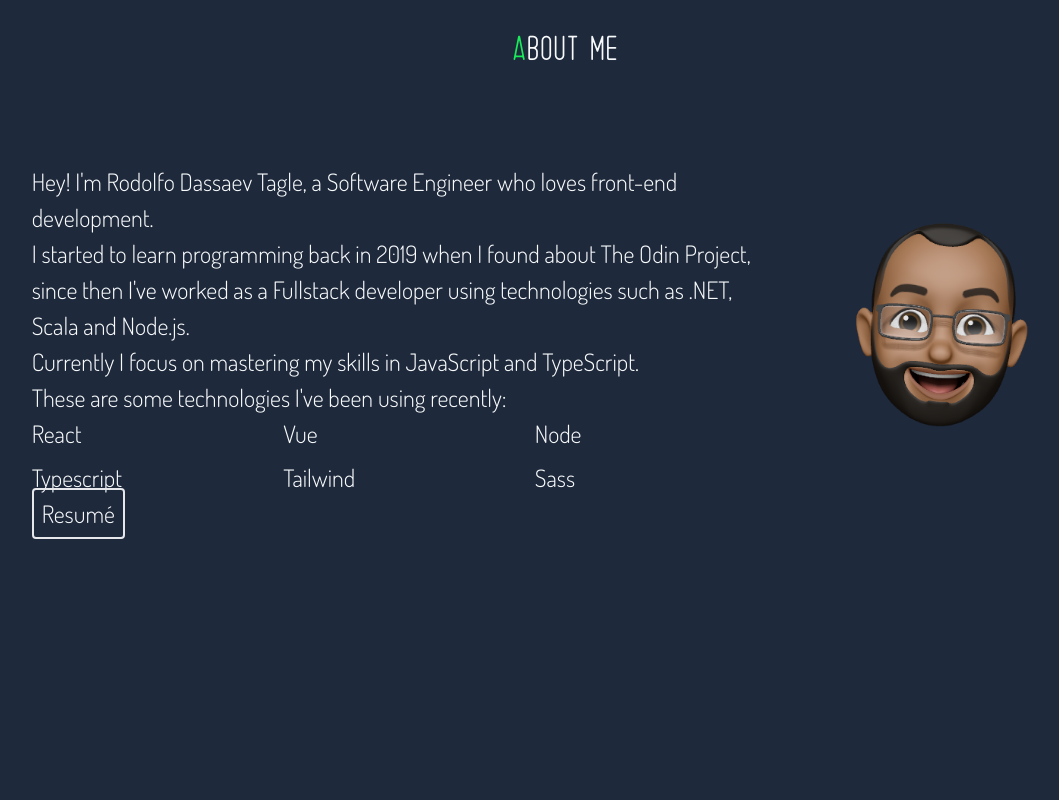
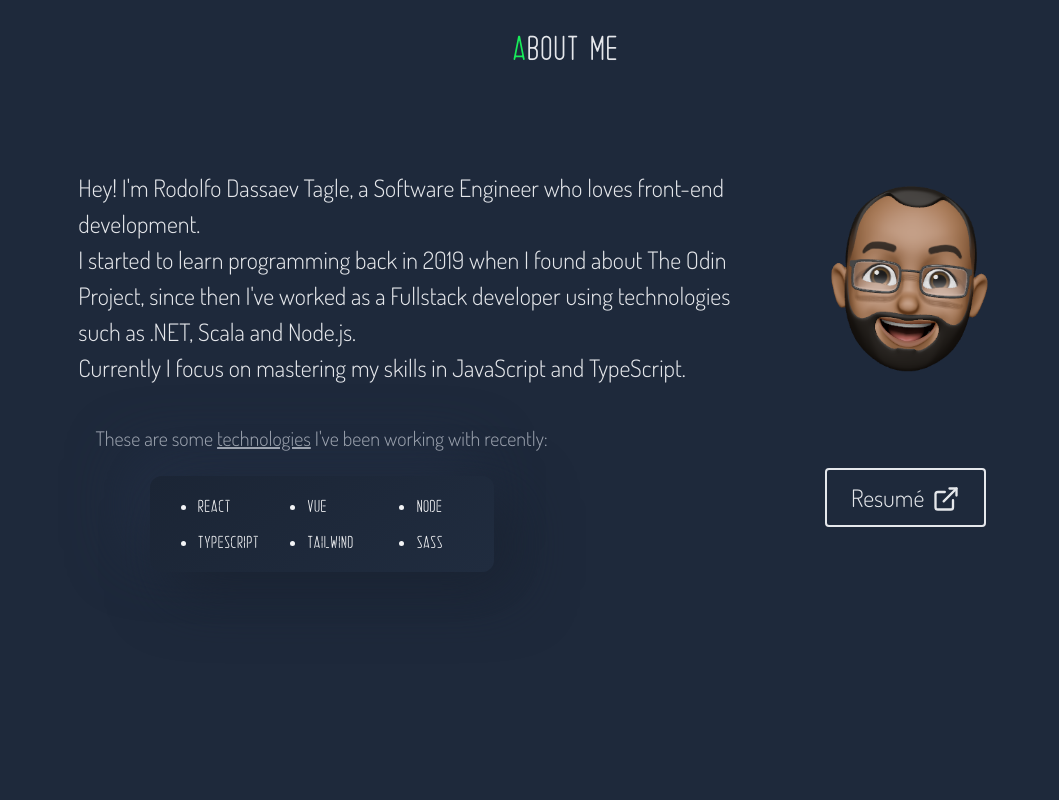
Before and after one commit to dassaevtagle/portfolio_2022, a React (Create React App) app: page / in a window 1280 px wide. Shown: the part 900-1700 px from the top of the page, without its empty margins (75-1134 px from the left). Built offline with nearby package versions, Linux system fonts and the light colour scheme.

Commit message:
add copy of about me section

```diff
--- a/src/assets/scss/index.scss
+++ b/src/assets/scss/index.scss
@@ -15,5 +15,5 @@ body {
   box-sizing: border-box;
   font-family: 'Dosis-Light';
   font-size: x-large;
-  @apply text-slate-50 bg-slate-800;
+  @apply text-gray-200 bg-slate-800;
 }
--- a/src/assets/scss/sections/About.scss
+++ b/src/assets/scss/sections/About.scss
@@ -1,23 +1,27 @@
 .about-grid {
-  @apply grid grid-cols-12 grid-rows-2 mt-24;
+  @apply grid px-14 grid-cols-1 lg:grid-cols-12 lg:grid-rows-2 items-center mt-16;
   grid-template-rows: auto;
 
   &_description {
-    @apply justify-center col-start-2 col-span-7;
+    @apply justify-center lg:col-start-2 lg:col-span-7;
   }
 
   &_memoji {
-    @apply justify-center col-span-3;
+    @apply justify-center m-auto lg:col-span-3;
   }
 
   &_resume {
-    @apply row-start-2 col-start-2;
+    @apply lg:row-start-2 lg:col-start-8 lg:col-span-5 m-auto;
+  }
+
+  &_tech {
+    @apply text-xl lg:row-start-2 lg:col-start-2 lg:col-span-5 text-gray-400 mb-14 lg:mb-0 mx-auto;
+
+    .tech-container {
+      background: linear-gradient(145deg, #1b2535, #202c3f);
+      box-shadow:  20px 20px 60px #1a2332,
+              -20px -20px 60px #232f44;
+      @apply rounded-xl mt-6 w-fit text-gray-100 mx-auto;
+    }
   }
 }
-
-.image {
-  &:hover {
-  filter: none;
-  box-shadow: none;
-  }
-}
--- a/src/assets/scss/sections/Contact.scss
+++ b/src/assets/scss/sections/Contact.scss
@@ -1,8 +1,8 @@
 .contact {
-  @apply bg-zinc-900 py-10 mt-36 rounded-t-3xl md:w-11/12 mx-auto;
+  @apply bg-zinc-900 py-10 mt-36 rounded-t-3xl md:w-9/12 mx-auto;
 
   &-mail {
-    @apply text-3xl text-center mb-4 mt-20;
+    @apply text-3xl text-center mb-4 mt-20 font-light text-3xl;
   }
 
   &-social {
--- a/src/sections/About.tsx
+++ b/src/sections/About.tsx
@@ -1,6 +1,7 @@
 import FullPageContainer from "../components/FullPageContainer"
 import Title from "../components/Title"
 import ProfileBlack from "../assets/img/memoji_rodolfo.png"
+import {ReactComponent as ExternalIcon} from "../assets/svg/icons/external.svg"
 
 import '../assets/scss/sections/About.scss';
 
@@ -17,36 +18,15 @@ function About () {
             since then I've worked as a Fullstack developer using technologies such as .NET, Scala and Node.js.
             <br/>
             Currently I focus on mastering my skills in JavaScript and TypeScript.
-            <br/>
-            <div>
-              These are some technologies I've been using recently:
-              <div>
-                <ul className="grid grid-cols-3 gap-2">
-                  <li>React</li>
-                  <li>Vue</li>
-                  <li>Node</li>
-                  <li>Typescript</li>
-                  <li>Tailwind</li>
-                  <li>Sass</li>
-                </ul>
-              </div>
-            </div>
           </p>
         </div>
         <div className="about-grid_memoji">
           <img src={ProfileBlack} alt="Me" className="rounded image" />
         </div>
-        <div className="about-grid_resume">
-          <a
-            className="rounded p-2 border-solid border-2 hover:border-highlight hover:text-highlight"
-            href="https://drive.google.com/file/d/1LxeepIkH6VVdJ8SxOMem-RHj03PUii4p/view?usp=sharing" target="_blank" rel="noopener noreferrer">
-            Resumé
-          </a>
-        </div>
-      </div>
-      {/*
-          <div>
-            <ul className="grid grid-cols-3 gap-2">
+        <div className="about-grid_tech">
+          These are some <span className="underline">technologies</span> I've been working with recently:
+          <div className="tech-container">
+            <ul className="grid grid-cols-3 gap-2 ml-8 list-disc text-lg reiju p-4 gap-x-12">
               <li>React</li>
               <li>Vue</li>
               <li>Node</li>
@@ -55,7 +35,19 @@ function About () {
               <li>Sass</li>
             </ul>
           </div>
-      */}
+        </div>
+        <div className="about-grid_resume">
+          <a
+            className="rounded py-3 px-6 border-solid border-2 hover:border-highlight hover:text-highlight"
+            href="https://drive.google.com/file/d/1LxeepIkH6VVdJ8SxOMem-RHj03PUii4p/view?usp=sharing"
+            target="_blank" rel="noopener noreferrer">
+            Resumé
+            <span className="inline-flex ml-2 my-auto align-text-bottom">
+              <ExternalIcon/>
+            </span>
+          </a>
+        </div>
+      </div>
     </FullPageContainer>
   )
 }
```
Also changed, not shown: src/assets/svg/icons/external.svg (added).
